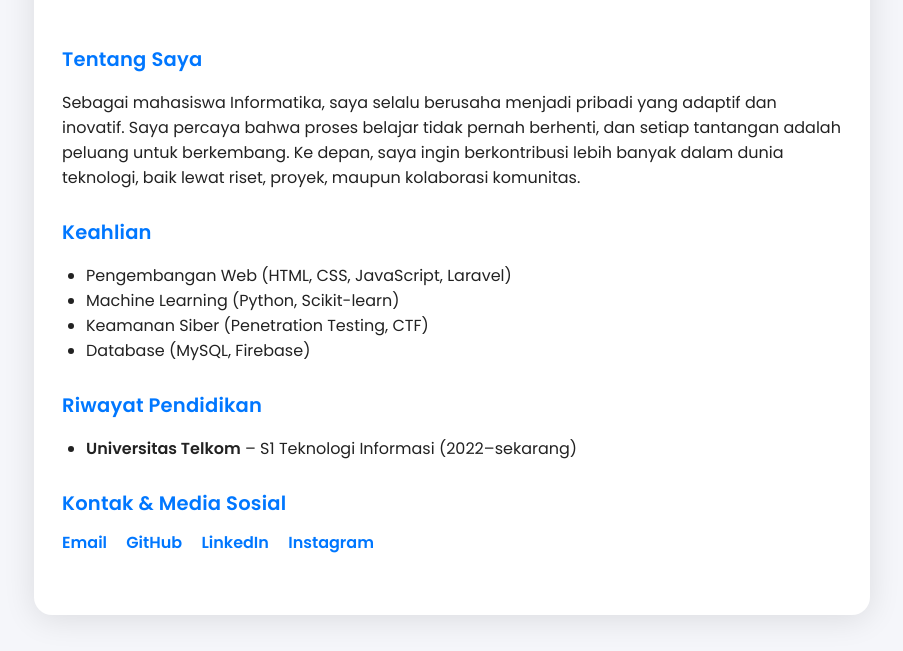
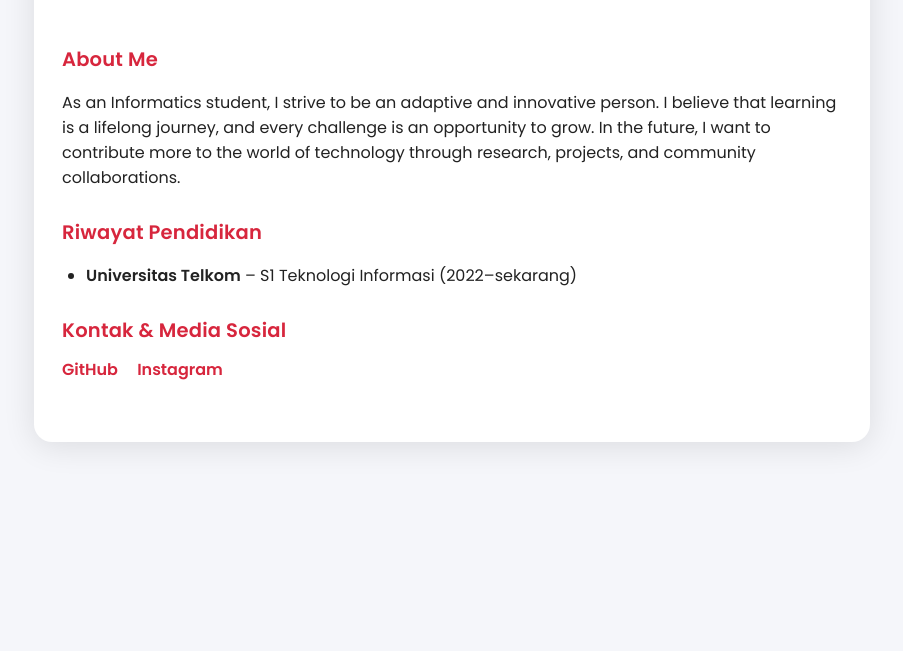
Before and after one commit to zafazaqie/TugasCloud, a plain HTML site: page index.html in a window 1280 px wide. Shown: the part 221-872 px from the top of the page, without its empty margins (188-1091 px from the left). After the commit the page ends 800 px from the top, so only its background shows below. Drawn offline with Linux system fonts and the light colour scheme.

Commit message:
Update index.html

```diff
--- a/index.html
+++ b/index.html
@@ -7,7 +7,7 @@
     <link href="https://fonts.googleapis.com/css?family=Poppins:400,600&display=swap" rel="stylesheet">
     <style>
         :root {
-            --primary: #0077ff;
+            --primary: #d7263d; /* Warna merah */
             --secondary: #f5f6fa;
             --text: #222;
             --radius: 18px;
@@ -105,19 +105,10 @@
             </div>
         </div>
         <section>
-            <h2>Tentang Saya</h2>
+            <h2>About Me</h2>
             <p>
-                Sebagai mahasiswa Informatika, saya selalu berusaha menjadi pribadi yang adaptif dan inovatif. Saya percaya bahwa proses belajar tidak pernah berhenti, dan setiap tantangan adalah peluang untuk berkembang. Ke depan, saya ingin berkontribusi lebih banyak dalam dunia teknologi, baik lewat riset, proyek, maupun kolaborasi komunitas.
+                As an Informatics student, I strive to be an adaptive and innovative person. I believe that learning is a lifelong journey, and every challenge is an opportunity to grow. In the future, I want to contribute more to the world of technology through research, projects, and community collaborations.
             </p>
-        </section>
-        <section>
-            <h2>Keahlian</h2>
-            <ul>
-                <li>Pengembangan Web (HTML, CSS, JavaScript, Laravel)</li>
-                <li>Machine Learning (Python, Scikit-learn)</li>
-                <li>Keamanan Siber (Penetration Testing, CTF)</li>
-                <li>Database (MySQL, Firebase)</li>
-            </ul>
         </section>
         <section>
             <h2>Riwayat Pendidikan</h2>
@@ -128,10 +119,8 @@
         <section>
             <h2>Kontak & Media Sosial</h2>
             <div class="sosmed">
-                <a href="mailto:rayyn.anthares@email.com">Email</a>
-                <a href="https://github.com/anthares">GitHub</a>
-                <a href="https://linkedin.com/in/anthares">LinkedIn</a>
-                <a href="https://instagram.com/rayyn.anthares">Instagram</a>
+                <a href="https://github.com/zafazaqie">GitHub</a>
+                <a href="https://instagram.com/zzaqiyoo_">Instagram</a>
             </div>
         </section>
     </div>
```
